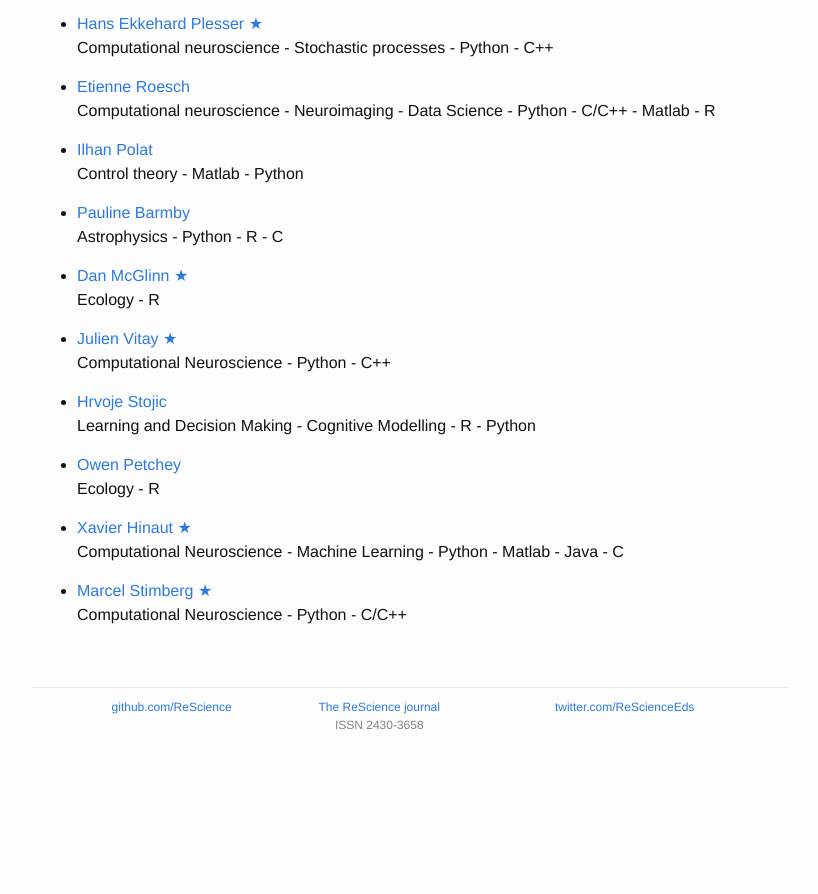
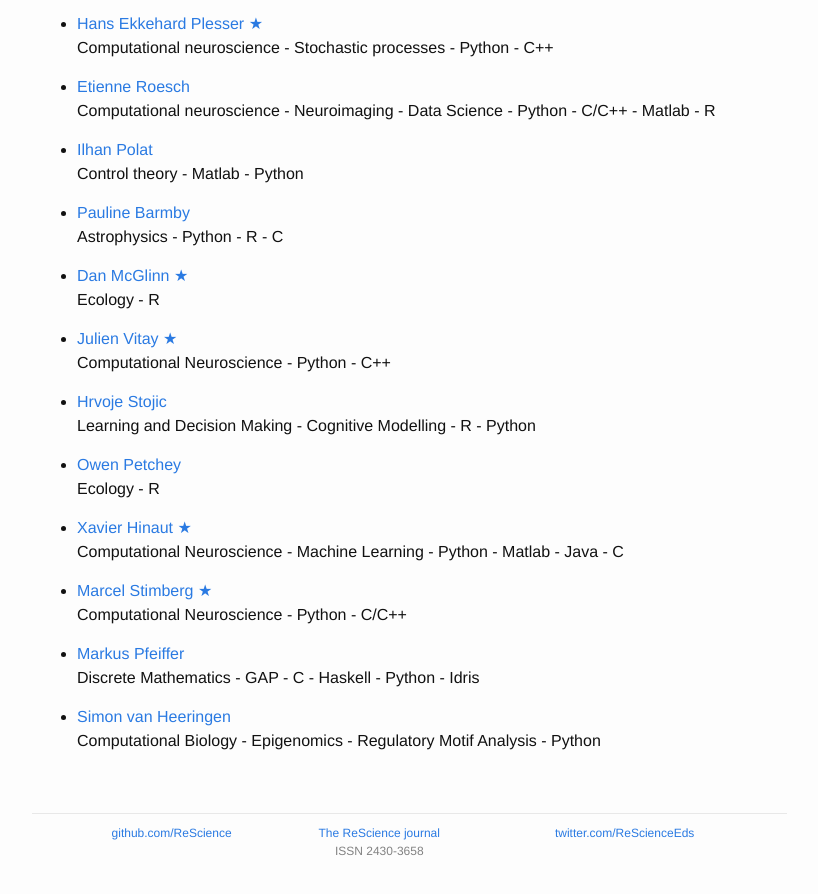
Before and after one commit to ReScience/rescience.github.io, a Jekyll site: the page built from 04-board.md, in a window 1280 px wide and 900 px high, scrolled down 2085 px. Shown: the top 894 px of the window, without its empty margins (223-1041 px from the left). Built offline with Jekyll 4.4.1, drawn with Linux system fonts in a browser that asks for light colours; before the commit the page ends 2859 px from its top, so only the background shows below that.

Commit message:
Updated board

```diff
--- a/04-board.md
+++ b/04-board.md
@@ -136,3 +136,9 @@ accepts submissions in other open source languages.
 * [Marcel Stimberg](https://github.com/mstimberg)
   [★](https://github.com/ReScience/ReScience-submission/pull/18)
   Computational Neuroscience - Python - C/C++
+
+* [Markus Pfeiffer](https://github.com/markuspf)
+  Discrete Mathematics - GAP - C - Haskell - Python - Idris
+
+* [Simon van Heeringen](https://github.com/simonvh)
+  Computational Biology - Epigenomics - Regulatory Motif Analysis - Python
```
